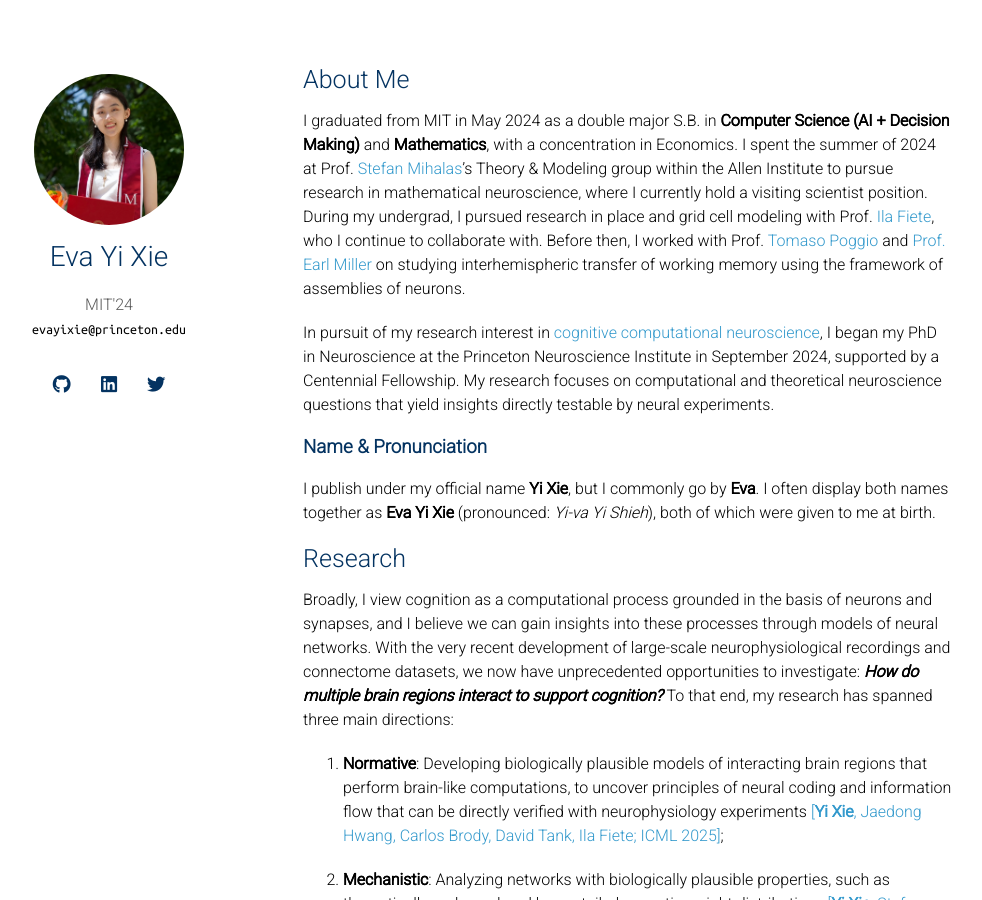
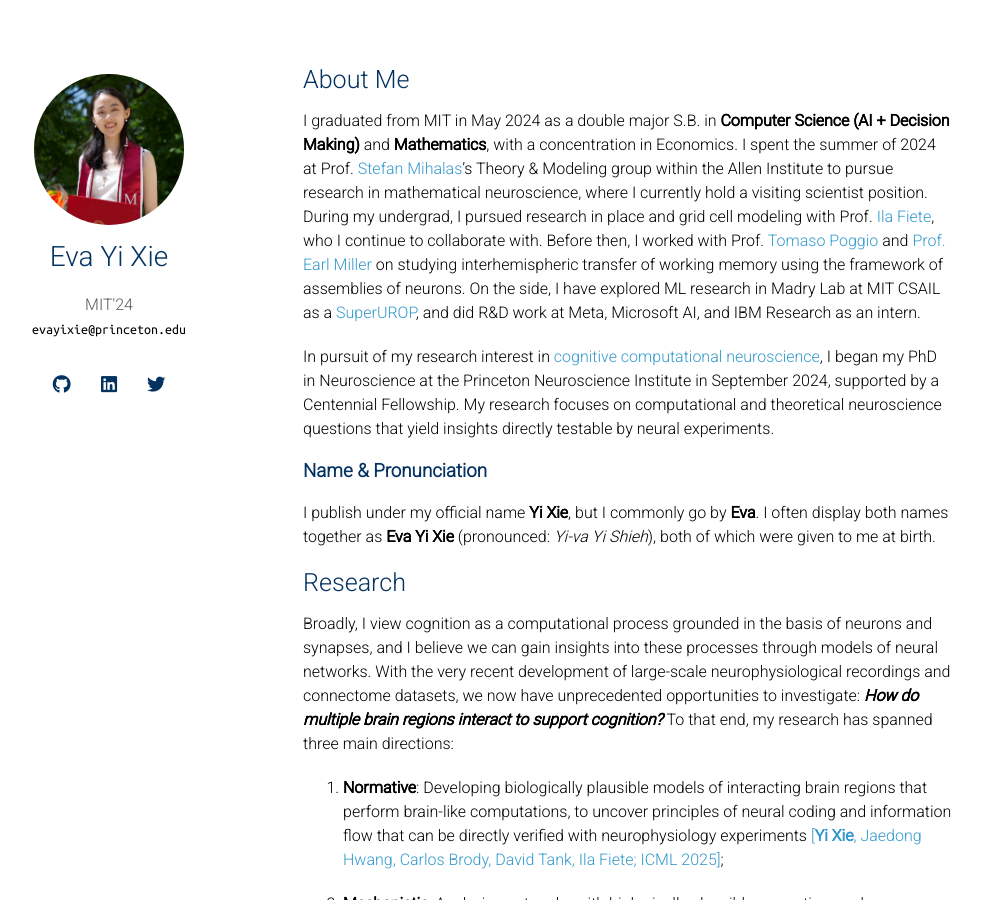
Before and after one commit to minzsiure/minzsiure.github.io, a Jekyll site: the page built from index.md, in a window 1280 px wide and 900 px high. Shown: the whole window, without its empty margins (167-1149 px from the left). Built offline with Jekyll 4.4.1, drawn with Linux system fonts in a browser that asks for light colours; nearby versions of some CDN libraries; a style sheet for code colours, icons or effects is not loaded; our own code applies the rules of GitHub Pages for plain Markdown files.

Commit message:
research

```diff
--- a/index.md
+++ b/index.md
@@ -4,7 +4,7 @@ layout: homepage
 
 ## About Me
 
-I graduated from MIT in May 2024 as a double major S.B. in <b>Computer Science (AI + Decision Making)</b> and <b>Mathematics</b>, with a concentration in Economics. I spent the summer of 2024 at Prof.  <a href="https://alleninstitute.org/person/stefan-mihalas/" target=_blank> Stefan Mihalas</a>'s Theory & Modeling group within the Allen Institute to pursue research in mathematical neuroscience, where I currently hold a visiting scientist position. During my undergrad, I pursued research in place and grid cell modeling with Prof. <a href="https://fietelab.mit.edu/people/" target=_blank>Ila Fiete</a>, who I continue to collaborate with. Before then, I worked with Prof. <a href="https://mcgovern.mit.edu/profile/tomaso-poggio/" target=_blank>Tomaso Poggio</a> and <a href="https://ekmillerlab.mit.edu/earl-miller/" target=_blank>Prof. Earl Miller</a> on studying interhemispheric transfer of working memory using the framework of assemblies of neurons. <br>
+I graduated from MIT in May 2024 as a double major S.B. in <b>Computer Science (AI + Decision Making)</b> and <b>Mathematics</b>, with a concentration in Economics. I spent the summer of 2024 at Prof.  <a href="https://alleninstitute.org/person/stefan-mihalas/" target=_blank> Stefan Mihalas</a>'s Theory & Modeling group within the Allen Institute to pursue research in mathematical neuroscience, where I currently hold a visiting scientist position. During my undergrad, I pursued research in place and grid cell modeling with Prof. <a href="https://fietelab.mit.edu/people/" target=_blank>Ila Fiete</a>, who I continue to collaborate with. Before then, I worked with Prof. <a href="https://mcgovern.mit.edu/profile/tomaso-poggio/" target=_blank>Tomaso Poggio</a> and <a href="https://ekmillerlab.mit.edu/earl-miller/" target=_blank>Prof. Earl Miller</a> on studying interhemispheric transfer of working memory using the framework of assemblies of neurons. On the side, I have explored ML research in Madry Lab at MIT CSAIL as a [SuperUROP](https://superurop.mit.edu/scholars/eva-yi-xie/), and did R&D work at Meta, Microsoft AI, and IBM Research as an intern. <br>
 
 In pursuit of my research interest in <a href="https://www.nature.com/articles/s41593-018-0210-5#:~:text=The%20goal%20of%20cognitive%20computational,perform%20real%2Dworld%20cognitive%20tasks" target="_blank">cognitive computational neuroscience</a>, I began my PhD in Neuroscience at the Princeton Neuroscience Institute in September 2024, supported by a Centennial Fellowship. My research focuses on computational and theoretical neuroscience questions that yield insights directly testable by neural experiments.
 <!-- I currently work with Profs. <a href="https://brodylab.org/" target="_blank">Carlos Brody</a>, <a href="https://dawlab.princeton.edu/" target="_blank">Nathaniel Daw</a>, and <a href="https://ben-eysenbach.github.io/" target="_blank">Ben Eysenbach</a>, and collaborate with Prof. <a href="https://mcgovern.mit.edu/profile/ila-fiete/" target="_blank">Ila Fiete</a>.
```
